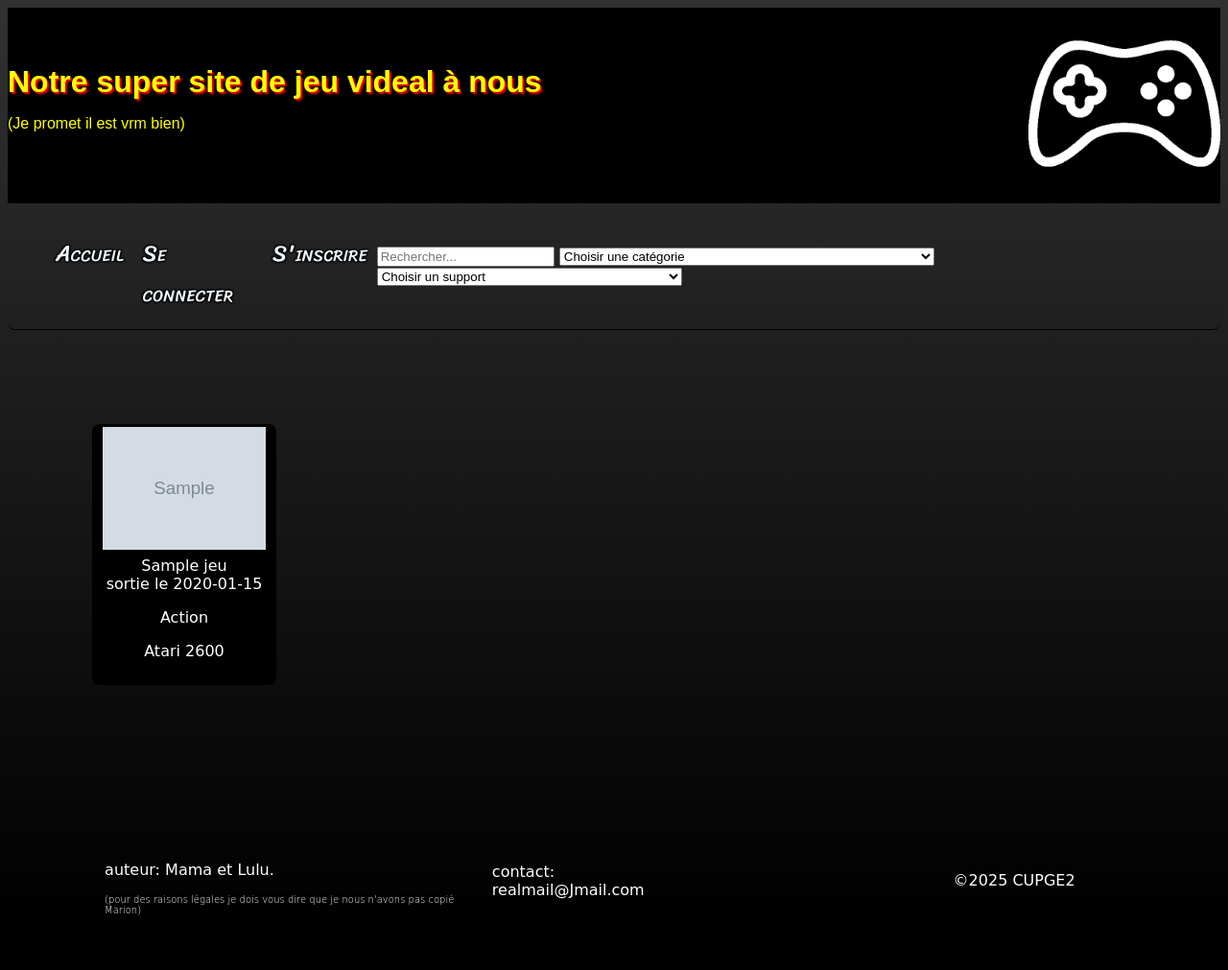
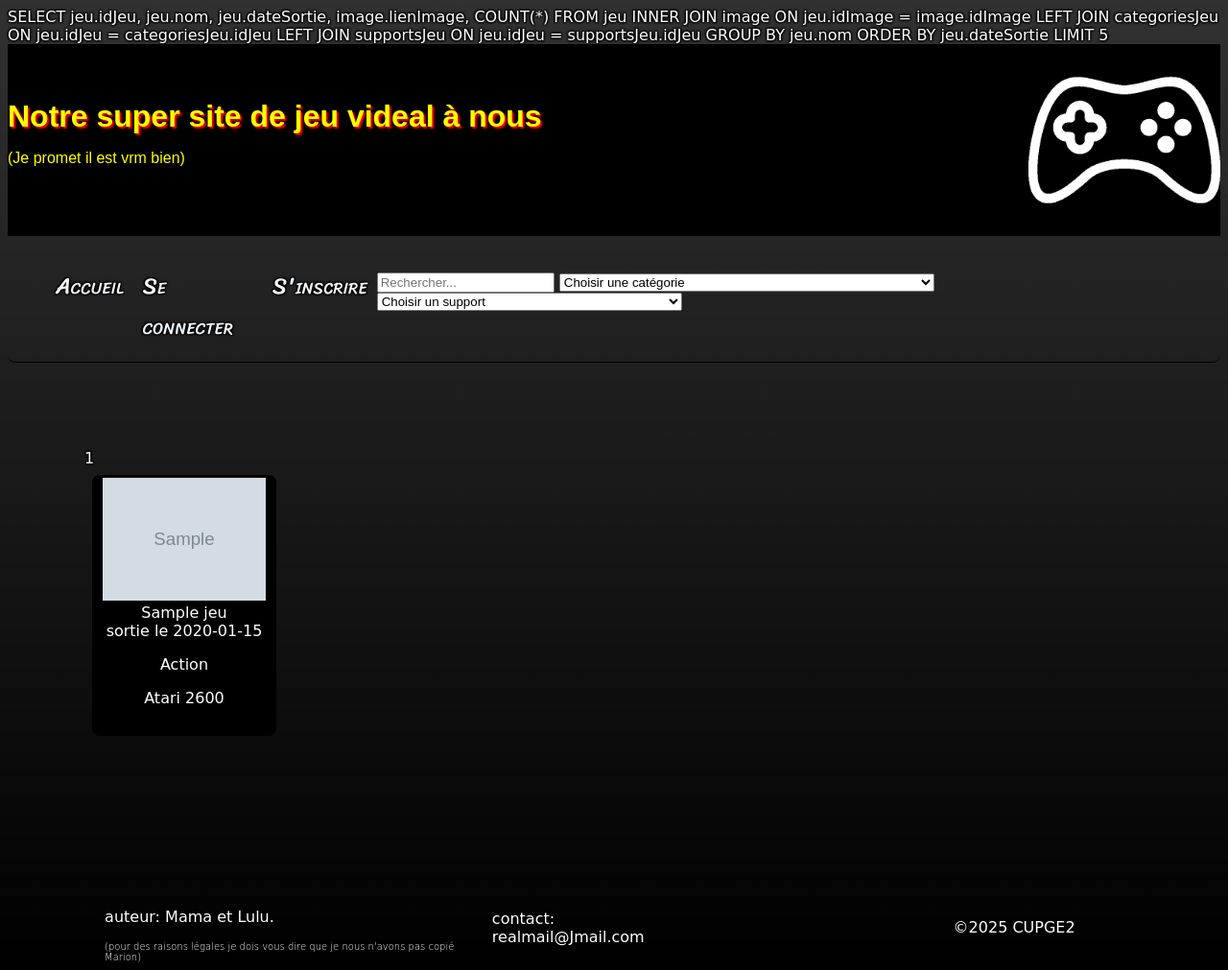
Before and after one commit to lethargii/bdd-projet, a PHP site: page /index.php in a window 1280 px wide; the page is wider, and only the part inside the window is pictured. Shown: that part at 96% size. Before the commit the page ends 954 px from the top of that part, so only its background shows below. Run offline with PHP 8.4, Linux system fonts and the light colour scheme; data comes from the database, SQL or seed files in the repository; tables that the repository leaves empty hold one stand-in row (values such as "Sample post"); grey boxes marked "Sample" are stand-in pictures; some web fonts are replaced.

Commit message:
Milieu search4

```diff
--- a/index.php
+++ b/index.php
@@ -46,7 +46,8 @@ include("static/nav.php");
 ?>
   <body>
     <main class="lilMargin">
-      <?php
+    <?php
+        echo $bdd[0]['COUNT(*)'];
         displayJV($bdd, $mysqli);
         // On peut ajouter ici si l'utilisateur possède le jeu ou pas
       ?>
--- a/php/functions_query.php
+++ b/php/functions_query.php
@@ -73,7 +73,7 @@ function listSupport($mysqli){
 
 //fonction qui donne les différents jeux
 function getBDD($mysqli, $idCategorie, $idSupport, $search, $page){
-	$query = "SELECT jeu.idJeu, jeu.nom, jeu.dateSortie, image.lienImage
+	$query = "SELECT jeu.idJeu, jeu.nom, jeu.dateSortie, image.lienImage, COUNT(*)
       FROM jeu
   INNER JOIN image ON jeu.idImage = image.idImage
   LEFT JOIN categoriesJeu ON jeu.idJeu = categoriesJeu.idJeu
@@ -98,13 +98,14 @@ function getBDD($mysqli, $idCategorie, $idSupport, $search, $page){
       }
     }
   }
-  $query .= " ORDER BY jeu.dateSortie";
+  $query .= " GROUP BY jeu.nom ORDER BY jeu.dateSortie";
   if($page = ""){
     $query .= " LIMIT 5";
   }
   else{
     $query .= " LIMIT 5";
   }
+  echo $query;
   return(readDB($mysqli, $query));
 }
 
```
